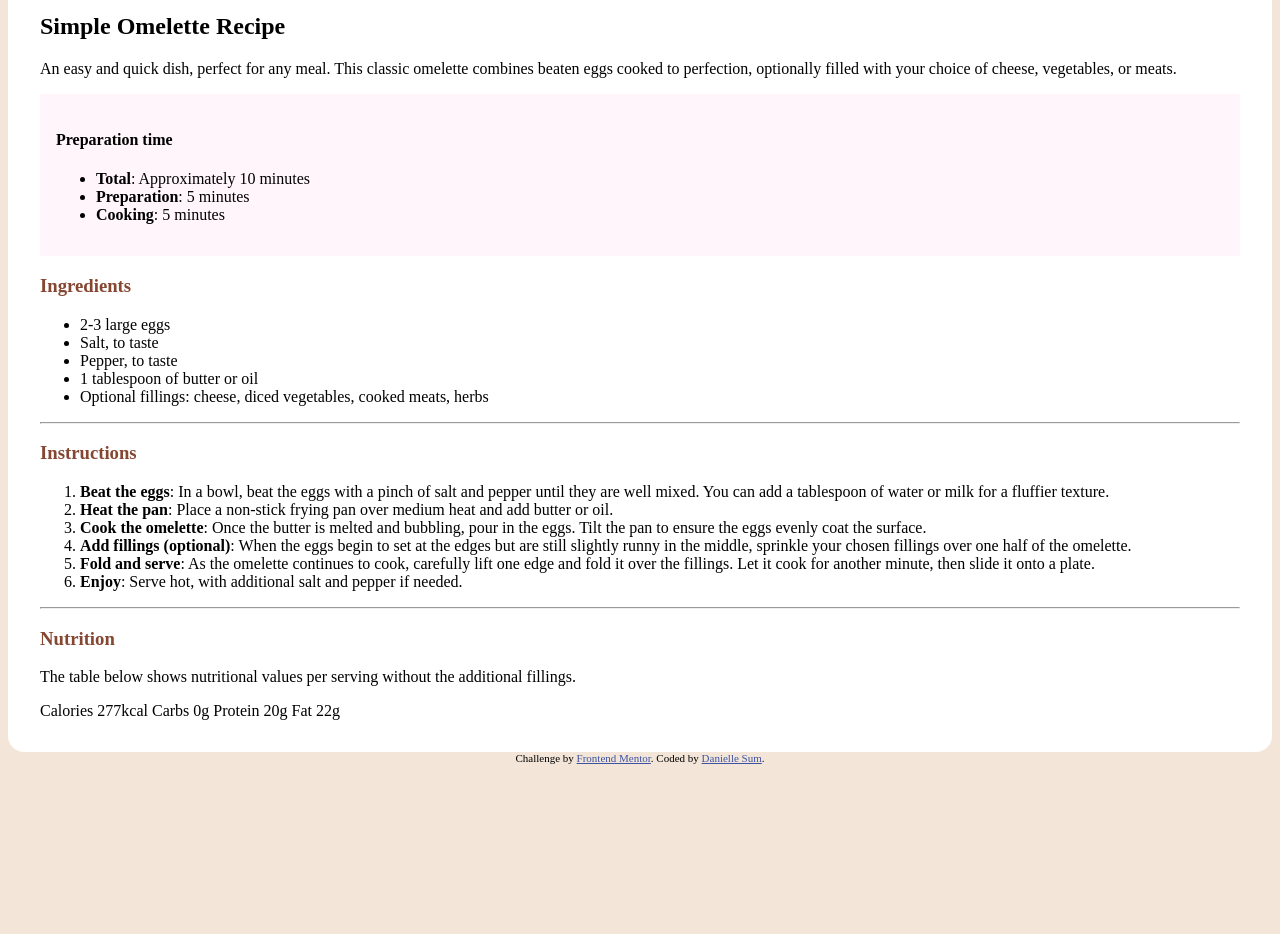
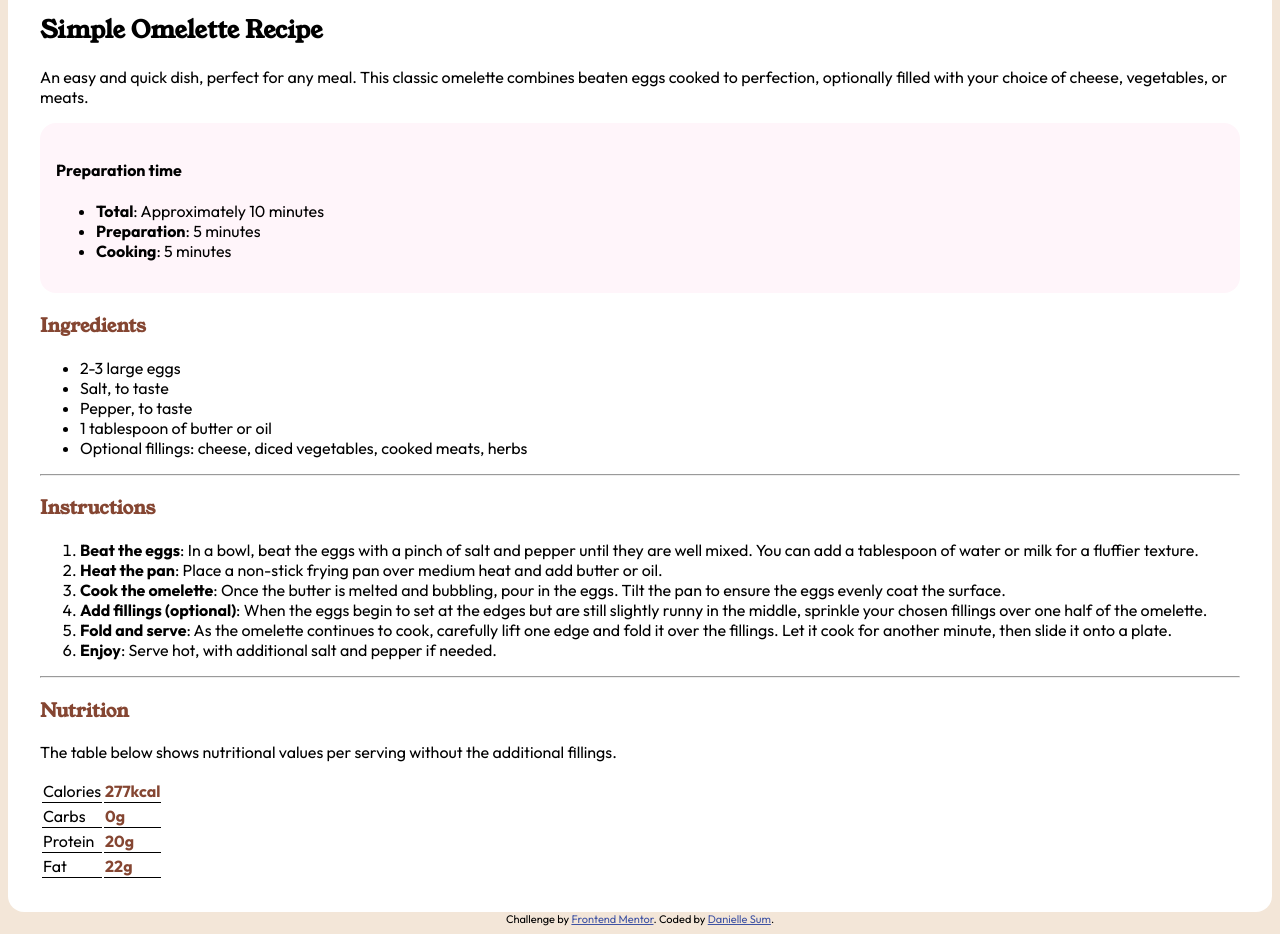
Before and after one commit to danilscodes/recipe-page, a plain HTML site: page index.html in a window 1280 px wide. Shown: the part 600-1534 px from the top of the page. Before the commit the page ends 1372 px from the top, so only its background shows below. Drawn offline with Linux system fonts and the light colour scheme.

Commit message:
added more css

```diff
--- a/index.html
+++ b/index.html
@@ -85,17 +85,24 @@
 
       <p>The table below shows nutritional values per serving without the additional fillings.</p>
 
-      Calories
-      277kcal
-
-      Carbs
-      0g
-
-      Protein
-      20g
-
-      Fat
-      22g
+      <table>
+        <tr>
+          <td>Calories</td>
+          <td class="value"><b>277kcal</b></td>
+        </tr>
+        <tr>
+          <td>Carbs</td>
+          <td class="value"><b>0g</b></td>
+        </tr>
+        <tr>
+          <td>Protein</td>
+          <td class="value"><b>20g</b></td>
+        </tr>
+        <tr>
+          <td>Fat</td>
+          <td class="value"><b>22g</b></td>
+        </tr>
+      </table>
     </section>
   </article>
 
--- a/style.css
+++ b/style.css
@@ -1,5 +1,31 @@
+:root {
+  --nutmeg: hsl(14, 45%, 36%);
+  --dark-raspberry: hsl(332, 51%, 32%);
+  --white: hsl(0, 0%, 100%);
+  --rose-white: hsl(330, 100%, 98%);
+  --eggshell: hsl(30, 54%, 90%);
+  --light-grey: hsl(30, 18%, 87%);
+  --wenge-brown: hsl(30, 10%, 34%);
+  --dark-charcoal: hsl(24, 5%, 18%);
+}
+
+@font-face {
+  font-family: Outfit;
+  src: url(./assets/fonts/outfit/Outfit-VariableFont_wght.ttf);
+}
+
+@font-face {
+  font-family: Young Serif;
+  src: url(./assets/fonts/young-serif/YoungSerif-Regular.ttf);
+}
+
+h2, h3 {
+  font-family: "Young Serif", sans-serif;
+}
+
 body {
-  background-color: hsl(30, 54%, 90%);
+  font-family: "Outfit", sans-serif;
+  background-color: var(--eggshell);
 }
 
 article {
@@ -14,15 +40,26 @@ img {
 }
 
 .prep-time {
-  background-color: hsl(330, 100%, 98%);
+  background-color: var(--rose-white);
+  border-radius: 1rem;
   padding: 1rem;
 }
 
-h3 {
-  color: hsl(14, 45%, 36%);
+h4 {
+  color: ;
 }
 
+h3 {
+  color: var(--nutmeg);
+}
 
+td {
+  border-bottom: 1px solid black;
+}
+
+.value {
+  color: var(--nutmeg);
+}
 
 .attribution {
   font-size: 11px;text-align: center;
```
